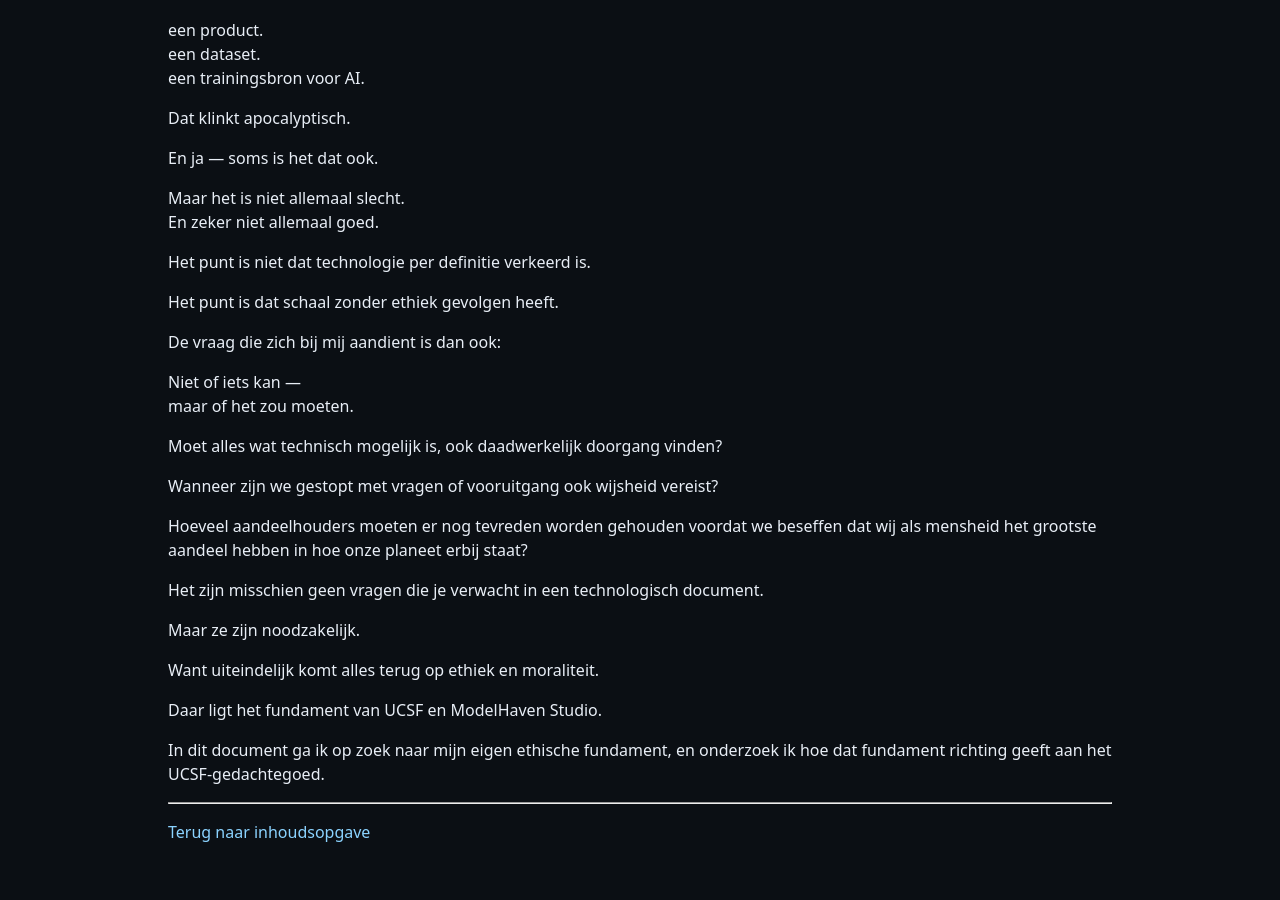
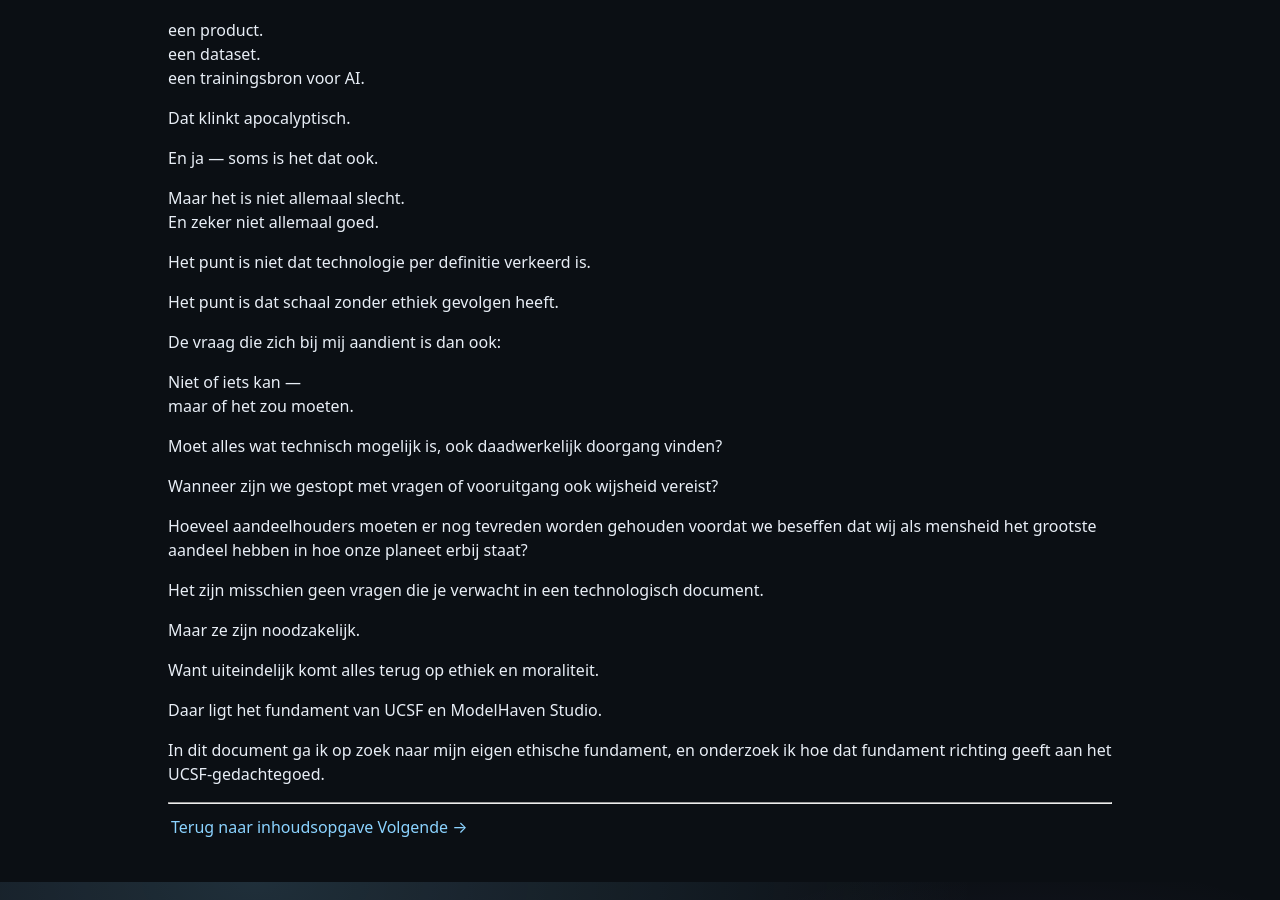
Before and after one commit to MartijnBruzzese/ModelHaven-Studio, a Jekyll site: the page built from POSITION_PAPERS/ETHICS/NL/ETHISCH_FUNDAMENT/00_inleiding.md, in a window 1280 px wide and 900 px high, scrolled down 2158 px. Built offline with Jekyll 4.4.1, drawn with Linux system fonts in a browser that asks for light colours; our own code applies the rules of GitHub Pages for plain Markdown files.

Commit message:
Update 00_inleiding.md

```diff
--- a/POSITION_PAPERS/ETHICS/NL/ETHISCH_FUNDAMENT/00_inleiding.md
+++ b/POSITION_PAPERS/ETHICS/NL/ETHISCH_FUNDAMENT/00_inleiding.md
@@ -127,4 +127,4 @@
 
 ---
 
-[Terug naar inhoudsopgave](inhoudsopgave.md)
+[Terug naar inhoudsopgave](inhoudsopgave.md) | [Volgende →](01_h1_ethische_bouwstenen.md)
```
